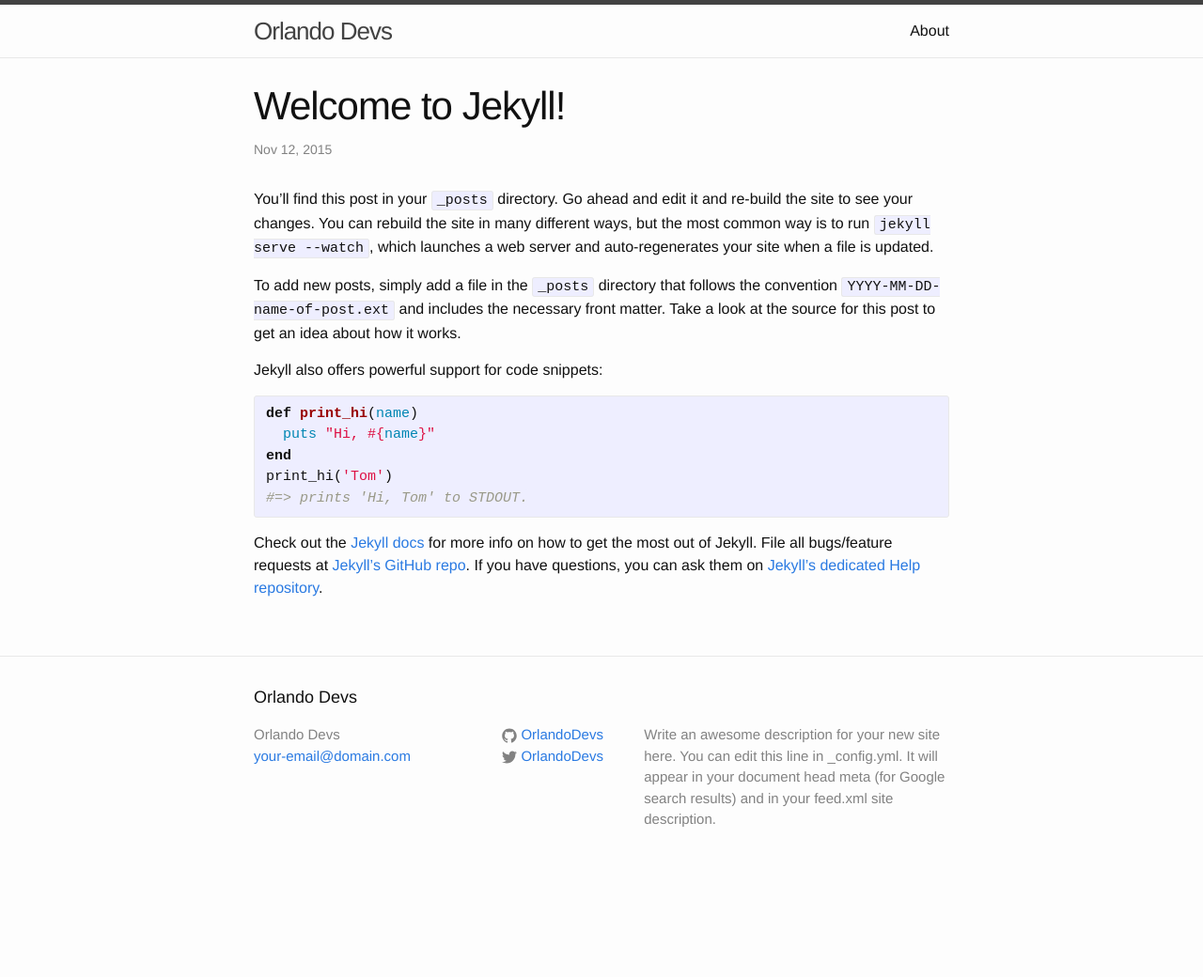
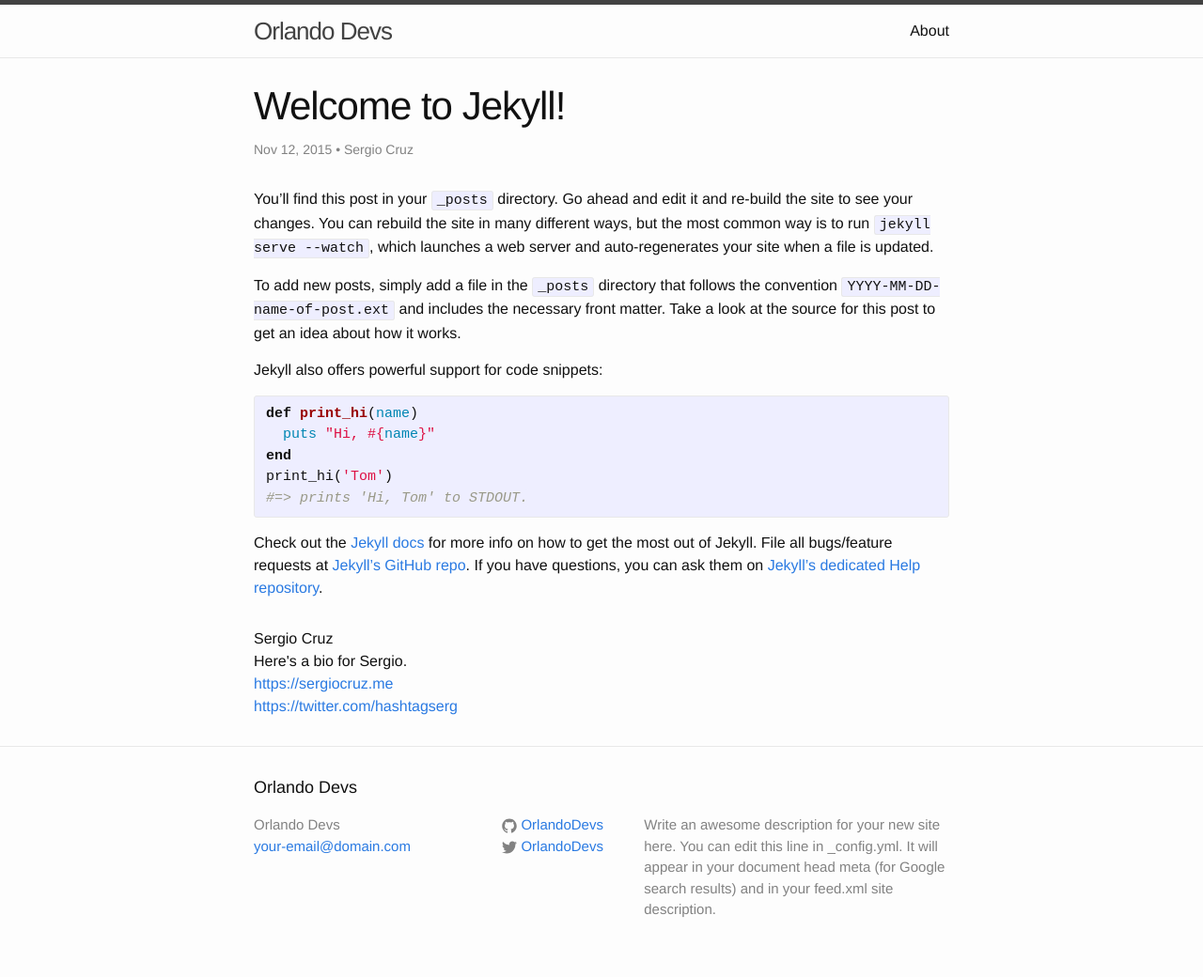
Before and after one commit to OrlandoDevs/orlandodevs.github.io, a Jekyll site: the page built from _posts/2015-11-12-welcome-to-jekyll.markdown, in a window 1280 px wide. Shown: the whole page at 94% size. Built offline with Jekyll 4.4.1, drawn with Linux system fonts in a browser that asks for light colours; before the commit the page ends 944 px from its top, so only the background shows below that.

Commit message:
Added author system

```diff
--- /dev/null
+++ b/_data/authors.yml
@@ -0,0 +1,11 @@
+atrophius:
+    name: Jeremy Privett
+    bio: Here's a bio for me.
+    url: http://www.jeremyprivett.com
+    twitter: https://www.twitter.com/Atrophius
+
+sergiocruz:
+    name: Sergio Cruz
+    bio: Here's a bio for Sergio.
+    url: https://sergiocruz.me
+    twitter: https://twitter.com/hashtagserg
--- a/_layouts/post.html
+++ b/_layouts/post.html
@@ -1,15 +1,44 @@
 ---
 layout: default
 ---
+{% assign author = site.data.authors[page.author] %}
+
 <div class="post">
 
   <header class="post-header">
     <h1 class="post-title">{{ page.title }}</h1>
-    <p class="post-meta">{{ page.date | date: "%b %-d, %Y" }}{% if page.author %} • {{ page.author }}{% endif %}{% if page.meta %} • {{ page.meta }}{% endif %}</p>
+    <p class="post-meta">{{ page.date | date: "%b %-d, %Y" }}{% if author %} • {{ author.name }}{% endif %}{% if page.meta %} • {{ page.meta }}{% endif %}</p>
   </header>
 
   <article class="post-content">
     {{ content }}
   </article>
 
+  {% if author %}
+  <footer class="post-footer">
+
+    {% if author.name %}
+      <div>{{ author.name }}</div>
+    {% endif %}
+
+    {% if author.bio %}
+      <div>{{ author.bio }}</div>
+    {% endif %}
+
+    {% if author.url %}
+      <div><a href="{{ author.url }}">{{ author.url }}</a></div>
+    {% endif %}
+
+    {% if author.twitter %}
+      <div><a href="{{ author.twitter }}">{{ author.twitter }}</a></div>
+    {% endif %}
+
+    {% if author.github %}
+      <div><a href="{{ author.github }}">{{ author.github }}</a></div>
+    {% endif %}
+
+
+  </footer>
+  {% endif %}
+
 </div>
--- a/_posts/2015-11-12-welcome-to-jekyll.markdown
+++ b/_posts/2015-11-12-welcome-to-jekyll.markdown
@@ -1,6 +1,7 @@
 ---
 layout: post
 title:  "Welcome to Jekyll!"
+author: sergiocruz
 date:   2015-11-12 14:30:39
 categories: jekyll update
 ---
```
Also changed, not shown: _drafts/draft-post.md (added, +6 -0 lines).
